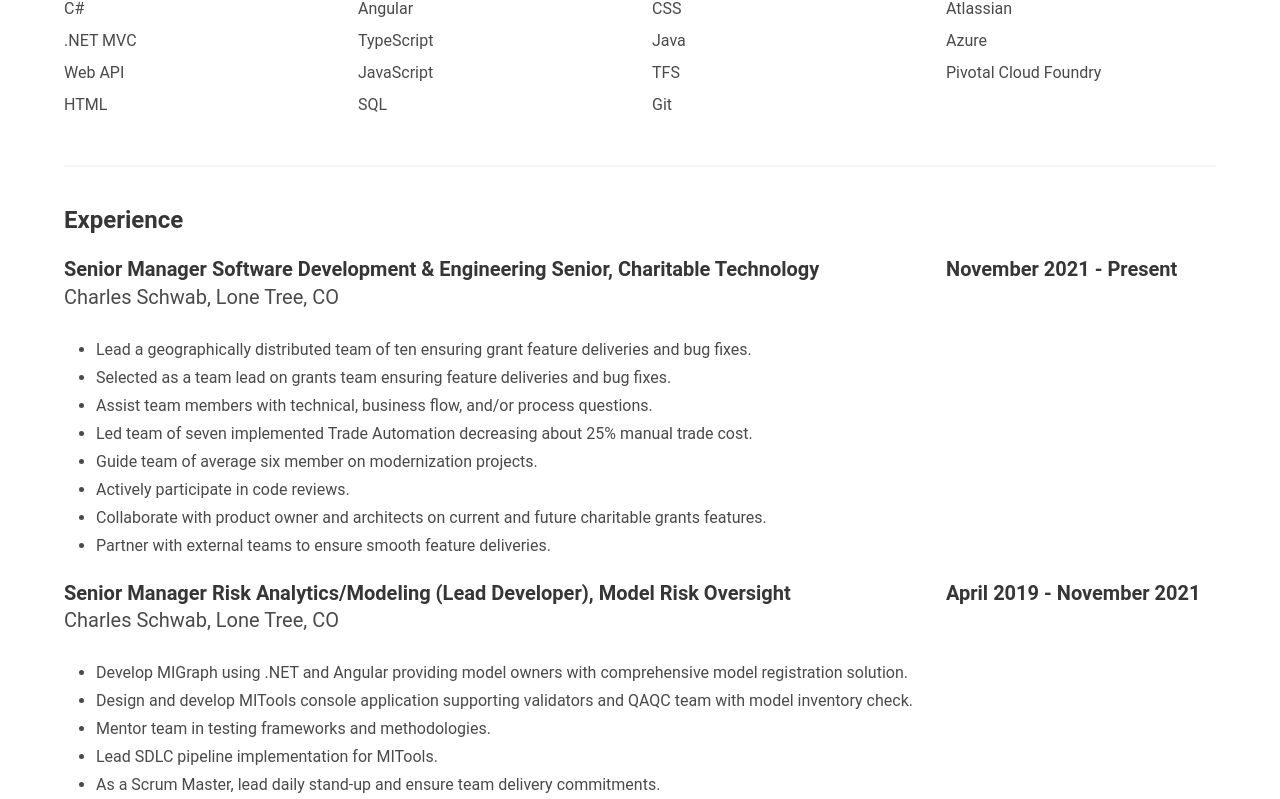
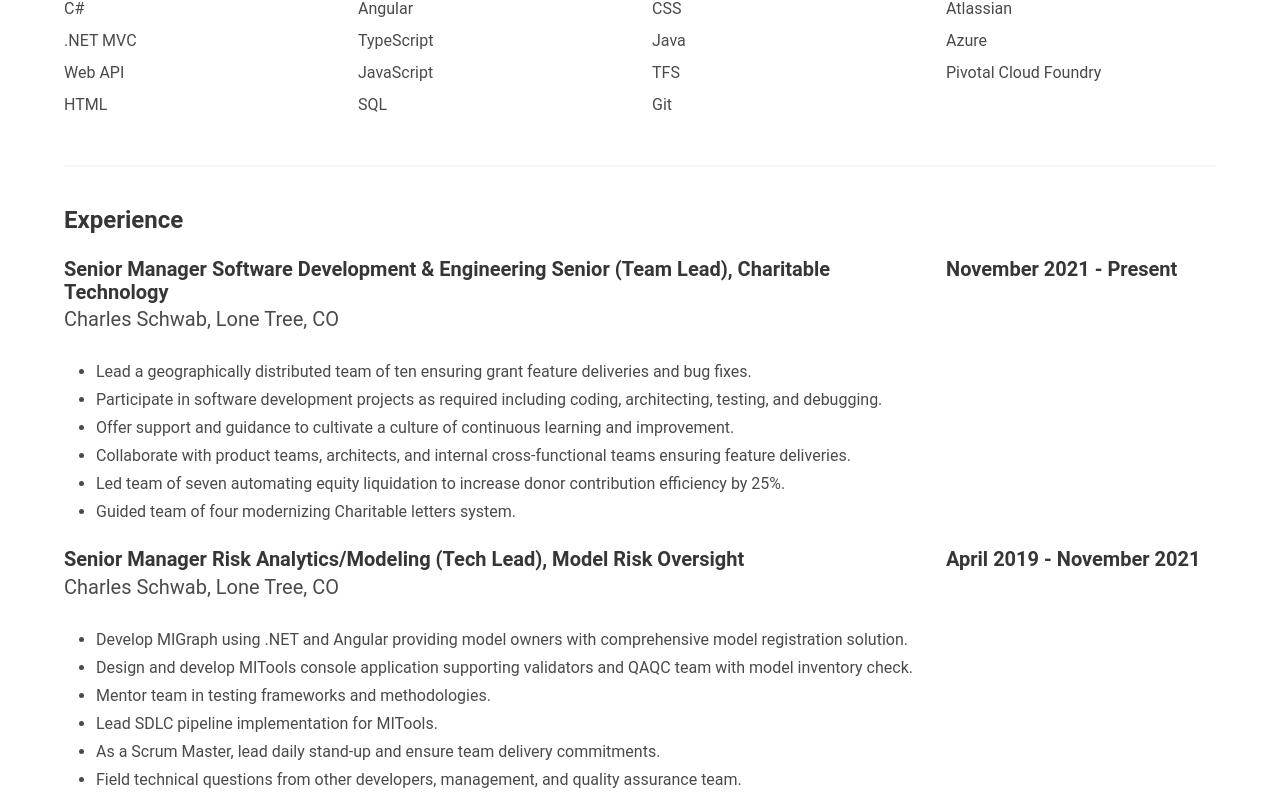
Before and after one commit to hendrang/hendrang, an Angular app: page /resume in a window 1280 px wide. Shown: the part 571-1370 px from the top of the page. Built offline with nearby package versions, Linux system fonts and the light colour scheme.

Commit message:
01/28/2024 Resume Update
01/28/2024 Resume Update

```diff
--- a/src/app/components/resume/resume.component.html
+++ b/src/app/components/resume/resume.component.html
@@ -80,7 +80,7 @@
         <div class="columns">
           <div class="column is-9 ">
             <div class="title is-size-5">
-              Senior Manager Software Development & Engineering Senior, Charitable Technology
+              Senior Manager Software Development & Engineering Senior (Team Lead), Charitable Technology
                 </div>
             <div class="subtitle is-size-5">
               Charles Schwab, Lone Tree, CO
@@ -93,13 +93,11 @@
         <div class="content">
           <ul>
             <li>Lead a geographically distributed team of ten ensuring grant feature deliveries and bug fixes.</li>
-            <li>Selected as a team lead on grants team ensuring feature deliveries and bug fixes.</li>
-            <li>Assist team members with technical, business flow, and/or process questions.</li>
-            <li>Led team of seven implemented Trade Automation decreasing about 25% manual trade cost.</li>
-            <li>Guide team of average six member on modernization projects.</li>
-            <li>Actively participate in code reviews.</li>
-            <li>Collaborate with product owner and architects on current and future charitable grants features.</li>
-            <li>Partner with external teams to ensure smooth feature deliveries.</li>
+            <li>Participate in software development projects as required including coding, architecting, testing, and debugging.</li>
+            <li>Offer support and guidance to cultivate a culture of continuous learning and improvement.</li>
+            <li>Collaborate with product teams, architects, and internal cross-functional teams ensuring feature deliveries.</li>
+            <li>Led team of seven automating equity liquidation to increase donor contribution efficiency by 25%.</li>
+            <li>Guided team of four modernizing Charitable letters system.</li>
           </ul>
         </div>
       </div>
@@ -107,7 +105,7 @@
         <div class="columns">
           <div class="column is-9 ">
             <div class="title is-size-5">
-              Senior Manager Risk Analytics/Modeling (Lead Developer), Model Risk Oversight
+              Senior Manager Risk Analytics/Modeling (Tech Lead), Model Risk Oversight
                 </div>
             <div class="subtitle is-size-5">
               Charles Schwab, Lone Tree, CO
```
